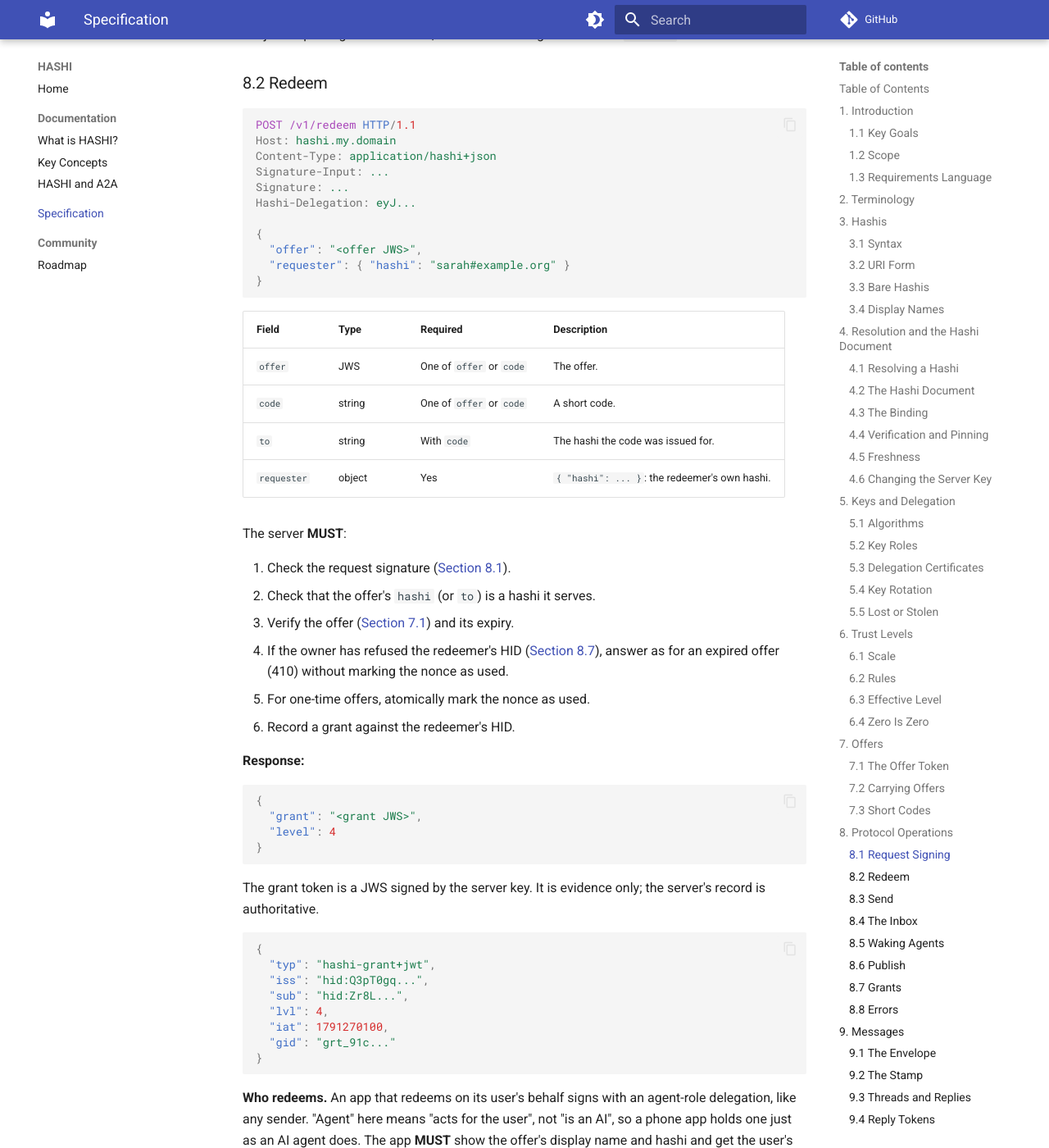
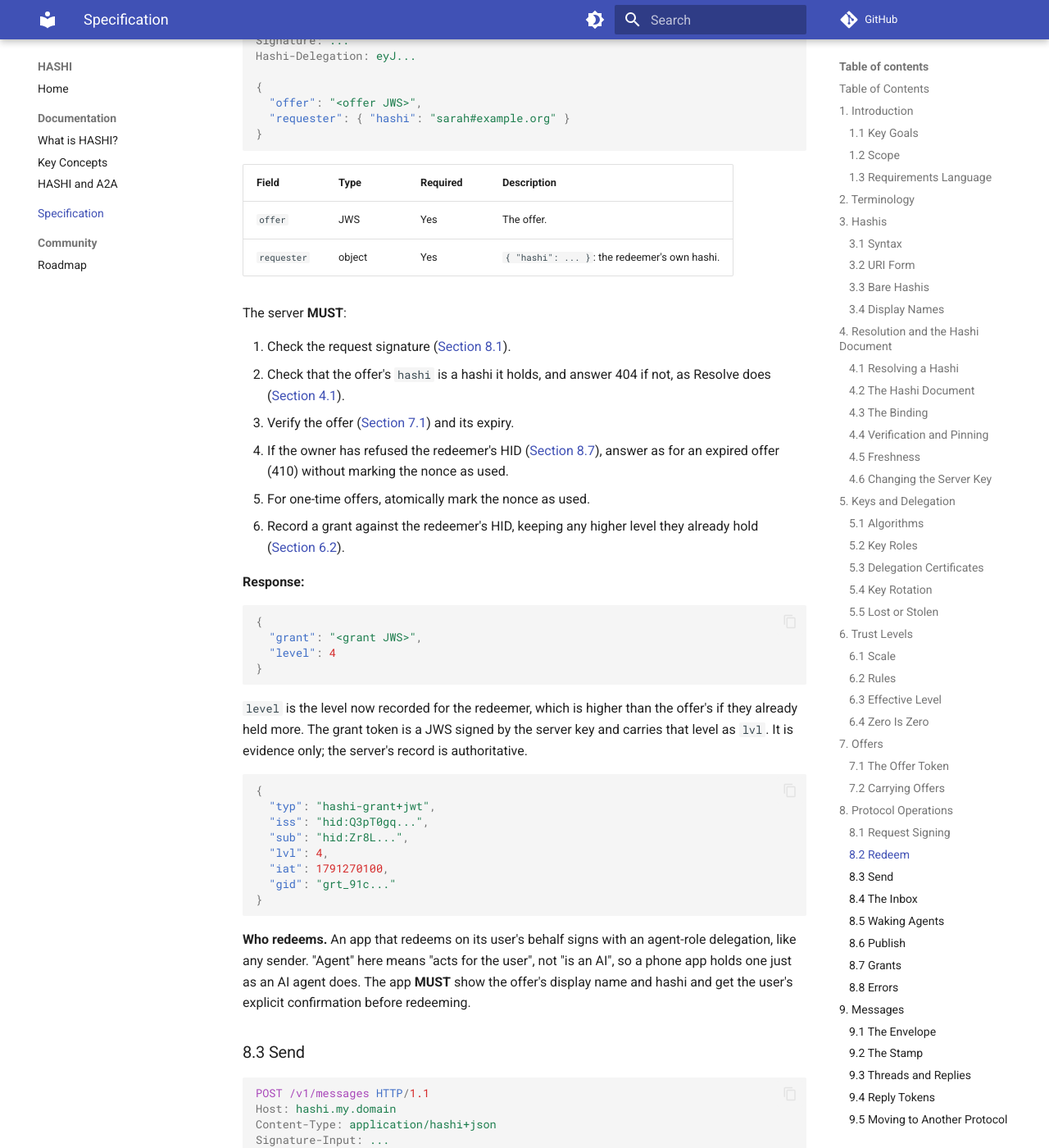
Before and after one commit to hashi-project/HASHI, an MkDocs documentation site: the page built from docs/specification.md, in a window 1280 px wide and 1400 px high, scrolled down 17959 px. Shown: the whole window at 82% size. Built offline with MkDocs 1.6.1 and Material for MkDocs 9.7.7, drawn with Linux system fonts in a browser that asks for light colours; comment, search, counter and statistics services are not loaded; some of the changed text lies outside the part shown.

Commit message:
Settle the spec gaps found by the Firebase draft (v0.1)
Specification and OpenAPI:
- Redeeming an offer never lowers a grant the redeemer already holds;
  the response level and grant token carry the recorded level (§6.2, §8.2).
- A hashi the server doesn't hold gets 404 on Resolve, Redeem and Send
  (§4.1, §8.2, §8.3, §8.8).
- The stamp's ct is the SHA-256 of the decoded ciphertext bytes (§9.1, §9.2).
- A reply token works while its agent delegation is valid, whether or not
  it is still in agents, so renewing doesn't cut off open threads (§9.4).
  The lost-phone walkthrough and threat table now say to revoke.
- Short codes move out of v0.1 to the open questions (Appendix B item 11
  and the roadmap page).

Co-Authored-By: Claude Opus 5.5 (1M context) <noreply@anthropic.com>
Claude-Session: https://claude.ai/code/session_01731JLrixCKLQ3HHbq6XK7b

````diff
--- a/docs/specification.md
+++ b/docs/specification.md
@@ -170,6 +170,7 @@ Accept: application/hashi+json
 
 - HTTPS on the default port only. Clients **MUST NOT** assume any other port.
 - Clients **MUST NOT** follow redirects. Hosting elsewhere is expressed by the `endpoint` field, not by redirection.
+- The server **MUST** answer 404 for a hashi it doesn't hold.
 - Responses larger than 64 KiB **MUST** be rejected.
 
 ### 4.2 The Hashi Document
@@ -386,7 +387,7 @@ Only 0 and 9 have protocol-defined meanings. Implementations decide what 1 to 8
 
 1. **Directional.** Each party sets only the level it grants the other. Redeeming an offer gives the redeemer a grant and gives the offer's issuer nothing. To trust someone back, issue your own offer.
 2. **Belongs to the person.** A grant is recorded against the sender's HID, never an agent or device key, so it survives changes of agent, device or key.
-3. **Offer as ceiling.** The server **MUST NOT** record a grant above the offered level, and **MAY** record a lower one.
+3. **Offer as ceiling.** Redeeming an offer **MUST NOT** raise a grant above the offered level, and the server **MAY** record a lower level than offered. Redeeming **MUST NOT** lower a grant either: if the redeemer already holds a higher level, it stays. Only the owner lowers a grant (rule 4).
 4. **Lowering is unilateral.** An owner **MAY** lower or revoke a grant at any time.
 5. **Raising needs a new offer.** A grant **MUST NOT** be raised except by redeeming a new offer at the higher level.
 6. **Prospective only.** Changes apply from the moment they're made. Anything completed under a grant that was valid at the time stays done. Messages already stamped and queued keep the level they were stamped with.
@@ -473,14 +474,6 @@ Any phone camera can open it, with no app needed. A link that only works if the
   The page **MUST NOT** redeem offers, hold keys, or offer any chat or messaging. It **MAY** show the offer's display name and hashi. This is the same pattern as WhatsApp's `wa.me` and Telegram's `t.me` links.
 - `hashi://` links remain valid wherever an app is known to be installed, for example between two HASHI apps.
 
-### 7.3 Short Codes
-
-Where a QR code or link won't do, the HASHI server **MAY** issue a short code that points to an offer it stores: 8 characters of Crockford base32, read aloud in two groups of four (`7KQ2-M9XD`).
-
-- Short codes **MUST** be one-time and **MUST** expire within 48 hours.
-- They are redeemed together with the hashi they were issued for (`to`).
-- The server **MUST** limit failed attempts per hashi.
-
 ---
 
 ## 8. Protocol Operations
@@ -490,7 +483,7 @@ All operations are HTTPS requests to the `endpoint` from the relevant hashi docu
 | Operation | Method and path | Who calls it | Purpose |
 |-----------|-----------------|--------------|---------|
 | Resolve | `GET https://{domain}/.well-known/hashi/{local}` | Anyone | Fetch the hashi document. |
-| Redeem | `POST {endpoint}/redeem` | Another owner's agent | Exchange an offer or short code for a grant. |
+| Redeem | `POST {endpoint}/redeem` | Another owner's agent | Exchange an offer for a grant. |
 | Send | `POST {endpoint}/messages` | Another owner's agent | Deliver a sealed message to the owner's inbox. |
 | List | `GET {endpoint}/inbox` | The owner's agents and devices | See what's waiting. |
 | Claim | `POST {endpoint}/inbox/{id}/claim` | The owner's agents | Move a message from incoming to processing. |
@@ -529,19 +522,17 @@ Hashi-Delegation: eyJ...
 
 | Field | Type | Required | Description |
 |-------|------|----------|-------------|
-| `offer` | JWS | One of `offer` or `code` | The offer. |
-| `code` | string | One of `offer` or `code` | A short code. |
-| `to` | string | With `code` | The hashi the code was issued for. |
+| `offer` | JWS | Yes | The offer. |
 | `requester` | object | Yes | `{ "hashi": ... }`: the redeemer's own hashi. |
 
 The server **MUST**:
 
 1. Check the request signature ([Section 8.1](#81-request-signing)).
-2. Check that the offer's `hashi` (or `to`) is a hashi it serves.
+2. Check that the offer's `hashi` is a hashi it holds, and answer 404 if not, as Resolve does ([Section 4.1](#41-resolving-a-hashi)).
 3. Verify the offer ([Section 7.1](#71-the-offer-token)) and its expiry.
 4. If the owner has refused the redeemer's HID ([Section 8.7](#87-grants)), answer as for an expired offer (410) without marking the nonce as used.
 5. For one-time offers, atomically mark the nonce as used.
-6. Record a grant against the redeemer's HID.
+6. Record a grant against the redeemer's HID, keeping any higher level they already hold ([Section 6.2](#62-rules)).
 
 **Response:**
 
@@ -552,7 +543,7 @@ The server **MUST**:
 }
 ```
 
-The grant token is a JWS signed by the server key. It is evidence only; the server's record is authoritative.
+`level` is the level now recorded for the redeemer, which is higher than the offer's if they already held more. The grant token is a JWS signed by the server key and carries that level as `lvl`. It is evidence only; the server's record is authoritative.
 
 ```json
 {
@@ -604,7 +595,7 @@ Outside the envelope, messages carry **no** free-text fields.
 The server **MUST**:
 
 1. Check the request signature and the sender's identity ([Section 8.1](#81-request-signing)).
-2. Check that `to` is a hashi it serves.
+2. Check that `to` is a hashi it holds, and answer 404 if not, as Resolve does ([Section 4.1](#41-resolving-a-hashi)).
 3. Work out the effective level ([Section 6.3](#63-effective-level)).
 4. If `Hashi-Reply` is present, check the reply token ([Section 9.4](#94-reply-tokens)). If it doesn't verify, answer `nah`.
 5. If the effective level is 0, there is no valid reply token and the owner doesn't accept level-0 messages, answer `nah` ([Section 6.4](#64-zero-is-zero)).
@@ -761,9 +752,9 @@ Problems that aren't decisions return an `error` body, not a `result`:
 | 400 | Malformed request, a level-0 message with an envelope, or a request over 64 KiB. |
 | 401 | Missing or invalid signature, delegation or key. |
 | 403 | Inbox and grants: the caller isn't one of the owner's agents or devices, or isn't allowed that action. Publish: not allowed by this server's policy, or the document isn't for this server. |
-| 404 | Inbox only: no such message. |
+| 404 | Resolve, Redeem and Send: no such hashi on this server. Inbox: no such message. |
 | 409 | Claim: already claimed. Publish: the document doesn't extend the held one. Grants: the level would rise. |
-| 410 | Redeem only: offer or code already used or expired. |
+| 410 | Redeem only: offer already used or expired. |
 | 429 | Rate limited. Includes `Retry-After`. |
 
 ```json
@@ -805,7 +796,7 @@ Signing inside the encryption means the recipient knows who wrote the message ev
 An agent opening an envelope **MUST**:
 
 1. Verify the stamp ([Section 9.2](#92-the-stamp)) against the server key in its own owner's binding. If it doesn't verify, re-resolve the owner's hashi document and list the message again ([Section 8.4](#84-the-inbox)), and reject it only if the stamp still doesn't verify ([Section 4.6](#46-changing-the-server-key)).
-2. Check that the stamp's `ct` matches the envelope's `ciphertext`.
+2. Check that the stamp's `ct` matches the envelope's `ciphertext` ([Section 9.2](#92-the-stamp)).
 3. Decrypt, verify the inner JWS, and check that `dlg` chains to the HID in `iss` by resolving `from`.
 4. Check that `iss`, `from`, `to`, `thread` and `intent` match the stamp.
 5. Discard a `jti` it has already seen from that sender.
@@ -827,7 +818,7 @@ The stamp is how the owner's server certifies a message to the owner's agents. I
   "intent": "schedule",
   "lvl": 4,
   "reply": false,
-  "ct": "<base64url SHA-256 of the envelope's ciphertext>",
+  "ct": "<base64url SHA-256 of the envelope's decoded ciphertext>",
   "iat": 1791270901,
   "mid": "msg_5e1..."
 }
@@ -839,7 +830,7 @@ The stamp is how the owner's server certifies a message to the owner's agents. I
 | `sub` | The sender's HID. |
 | `lvl` | The effective level when the message arrived ([Section 6.3](#63-effective-level)). |
 | `reply` | `true` if the message was let through by a reply token. |
-| `ct` | Binds the stamp to the envelope. Absent if there is no envelope. |
+| `ct` | Binds the stamp to the envelope. It is the SHA-256 hash, in base64url, of the bytes the envelope's `ciphertext` decodes to, not of the text itself. Absent if there is no envelope. |
 | `mid` | The inbox message ID. |
 
 The stamp is the only place a trust level reaches the owner's agents. Agents decide what to do at each level, as they do with grants.
@@ -873,7 +864,7 @@ A reply token is a compact JWS, signed by the sender's agent key, with its deleg
 - `exp` **MUST NOT** be more than 30 days after `iat`.
 - The sender offers it in `reply_token`; the recipient's agents present it, unchanged, in `Hashi-Reply` on their replies.
 
-The server receiving a reply **MUST** check that the token's `dlg` is a current `agent` delegation from the owner it serves, that `hashi` is the `to` hashi, that `sub` is the sender's HID, that `thread` matches, and that it hasn't expired. A valid token lets the reply into the inbox at the sender's own effective level, which may be 0, with `reply: true` in the stamp. The owner can withdraw outstanding tokens by revoking the agent's delegation.
+The server receiving a reply **MUST** check that the token's `dlg` is a valid `agent` delegation from the owner it serves ([Section 5.3](#53-delegation-certificates)), whether or not it is still in `agents`, that `hashi` is the `to` hashi, that `sub` is the sender's HID, that `thread` matches, and that it hasn't expired. A valid token lets the reply into the inbox at the sender's own effective level, which may be 0, with `reply: true` in the stamp. The owner can withdraw outstanding tokens by revoking the agent's delegation. Renewing a delegation doesn't cut off tokens issued under the old one; they work until the old delegation stops being valid ([Section 5.3](#53-delegation-certificates)) or the token itself expires.
 
 ### 9.5 Moving to Another Protocol
 
@@ -921,7 +912,7 @@ If Sarah has no HASHI app, her camera opens John's page, which asks *"Got a hash
 
 ### 10.4 Lost Phone
 
-John loses his phone. He uses his identity key, from his laptop's key sync, to revoke the phone's device delegation and remove the phone's agent from `agents`. New messages are no longer sealed to it. His contacts, grants and HID are untouched.
+John loses his phone. He uses his identity key, from his laptop's key sync, to revoke the phone's device and agent delegations and remove the phone's agent from `agents`. New messages are no longer sealed to it. His contacts, grants and HID are untouched.
 
 ### 10.5 Moving On
 
@@ -956,7 +947,7 @@ Agents never need to accept inbound connections. They only connect out, to HASHI
 | **Domain or hosting compromise** | Whoever controls `{domain}` can't forge a binding, rotation or delegation, can't roll back the epoch, and can't keep a pre-revocation document alive past the freshness window. They can't add an encryption key to `agents`, because the binding covers it. First contact relies on trust on first use, unless the sender got a signed offer in person, which pins the HID. |
 | **Minting offers for someone else's hashi** | Offers must chain to the HID of the hashi they name ([Section 7.1](#71-the-offer-token)). |
 | **Impersonation by display name** | Display names are claims, not identity. Clients show the hashi until a relationship exists, and prefer the user's own contact names after. |
-| **Stolen device or agent keys** | Limited by delegation expiry, the `revoked` list, `max_lvl` and role checks. A rotation invalidates all earlier delegations. A stolen agent's encryption key opens messages already sealed to it, so removing it from `agents` quickly matters. |
+| **Stolen device or agent keys** | Limited by delegation expiry, the `revoked` list, `max_lvl` and role checks. A rotation invalidates all earlier delegations. A stolen agent's encryption key opens messages already sealed to it, so revoking it and removing it from `agents` quickly matters. |
 | **Prompt injection** | Message bodies are untrusted input at every level and **MUST NOT** be given to a language model as instructions. Outside the envelope, the only free text is the display name and the offer note, both untrusted display metadata. Intents are constrained tokens. High trust says *who* sent a message, not that what it says is safe to act on. |
 | **Server-side request forgery** | See [Section 11](#11-network-security). |
 | **Clock skew** | Verifiers **SHOULD** allow up to 60 seconds on `iat`, `exp` and `created`. |
@@ -1014,6 +1005,7 @@ This specification requests:
 8. **Recovery short of a reset** when an identity key is lost.
 9. **Organisation-level policy** documents.
 10. **Expressing an HID as a DID.**
+11. **Short codes:** an 8-character code, read aloud, that points to an offer the server stores, for when a link or QR code won't do. It needs a call for the app to store an offer and get a code back.
 
 ## Appendix C: References
 
````
Also changed, not shown: docs/roadmap.md (+1 -0 lines), 1 other file.
